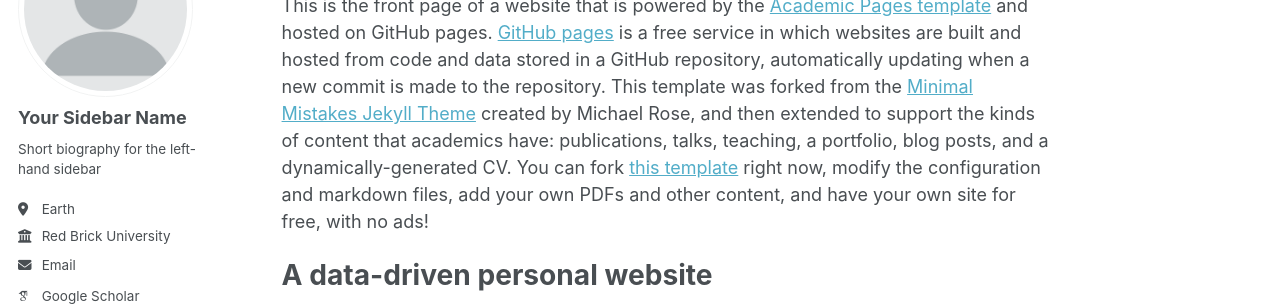
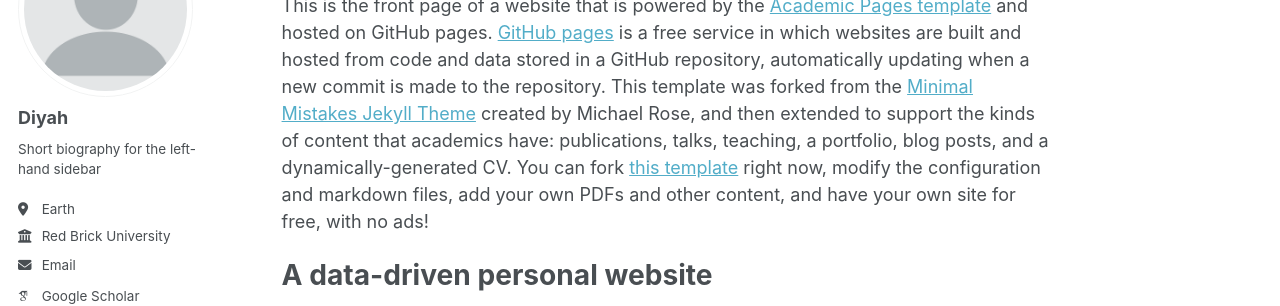
Before and after one commit to Maftuhatus-dyh/Diyah, a Jekyll site: the page built from _pages/about.md, in a window 1280 px wide. Shown: the part 177-483 px from the top of the page. Built offline with Jekyll 4.4.1, drawn with Linux system fonts in a browser that asks for light colours; some web fonts are replaced.

Commit message:
Update _config.yml

```diff
--- a/_config.yml
+++ b/_config.yml
@@ -23,7 +23,7 @@ repository               : "academicpages/academicpages.github.io"
 author:
   # Biographic information
   avatar           : "profile.png"
-  name             : "Your Sidebar Name"
+  name             : "Diyah"
   pronouns         : # example: "she/her"
   bio              : "Short biography for the left-hand sidebar"
   location         : "Earth"
```
